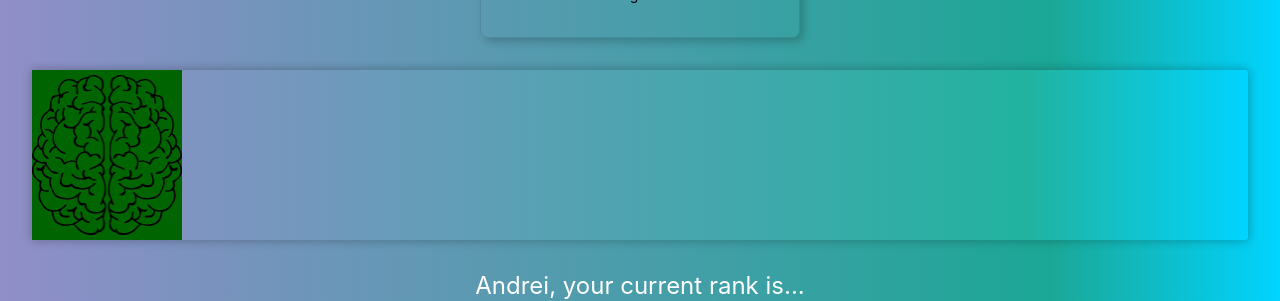
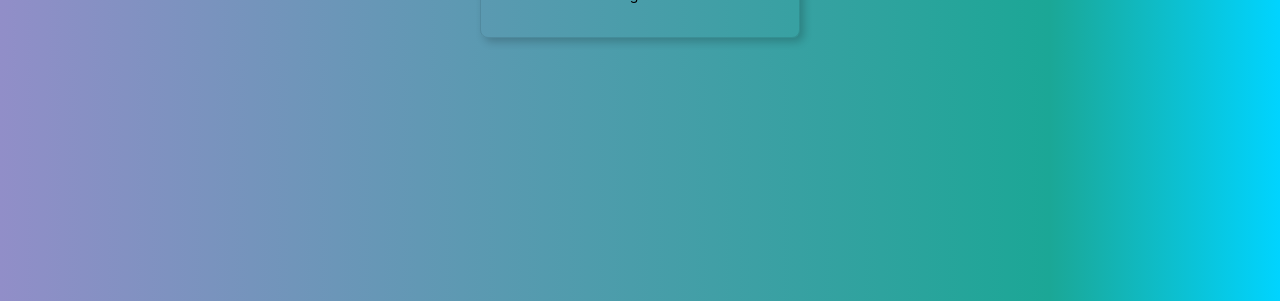
Before and after one commit to bowen-anth/facerecognitionbrain, a React (Create React App) app: page / in a window 1280 px wide. Shown: the part 473-774 px from the top of the page. Built offline with nearby package versions, Linux system fonts and the light colour scheme; what clarifai would draw is missing.

Commit message:
fixed logo div and added signin conditional statement

```diff
--- a/src/App.js
+++ b/src/App.js
@@ -20,7 +20,8 @@ class App extends Component {
     this.state = {
       input: '',
       imageUrl: '',
-      box: {}
+      box: {},
+      route: 'signin'
     }
   }
   calculateFaceLocation = (data) => {
@@ -55,12 +56,18 @@ class App extends Component {
     .catch(err => console.log(err))
   }
 
+onRouteChange = () => {
+  this.setState({route: 'home'});
+}
+
   render() {
   return (
     <div className="App">
       <ParticlesBg type="circle" bg={true} />
       <Navigation />
-      <Signin />
+      { this.state.route === 'signin'
+        ? <Signin onRouteChange={this.onRouteChange} />
+        : <div>
             <Logo />
             <Rank />
             <ImageLinkForm
@@ -69,6 +76,8 @@ class App extends Component {
             />
             <FaceRecognition box={this.state.box} imageUrl={this.state.imageUrl} />
           </div>
+     }
+    </div>
   );
 }
 }
--- a/src/components/Logo/Logo.js
+++ b/src/components/Logo/Logo.js
@@ -6,10 +6,10 @@ import './Logo.css';
 const Logo = () => {
     return (
         <div className='ma4 mt0'>
-            <Tilt className='Tilt br2 shadow-2'>
-            <div style={{ height: '170px', width: '150px', backgroundColor: 'darkgreen' }}>
-                <img style={{paddingTop: '5px'}} src={brain} alt='logo' />
-            </div>
+            <Tilt>
+                <div style={{ height: '170px', width: '150px', backgroundColor: 'darkgreen' }}>
+                    <img style={{paddingTop: '5px'}} src={brain} alt='logo' />
+                </div>
             </Tilt>
         </div>
     );
--- a/src/components/Signin/Signin.js
+++ b/src/components/Signin/Signin.js
@@ -1,6 +1,6 @@
 import React from 'react';
 
-const Signin = () => {
+const Signin = ({ onRouteChange }) => {
     return (
         <article className="br3 ba b--black-10 mv4 w-100 w-50-m w-25-l mw6 shadow-5 center">
             <main className="pa4 black-80">
@@ -17,7 +17,11 @@ const Signin = () => {
                     </div>
                     </fieldset>
                     <div className="">
-                        <input className="b ph3 pv2 input-reset ba b--black bg-transparent grow pointer f6 dib" type="submit" value="Sign in" />
+                        <input
+                        onClick={onRouteChange}
+                        className="b ph3 pv2 input-reset ba b--black bg-transparent grow pointer f6 dib"
+                        type="submit"
+                        value="Sign in" />
                     </div>
                     <div className="lh-copy mt3">
                         <a href="#0" className="f6 link dim black db">Register</a>
```
Lines whose indentation alone changed are shown as unchanged.
